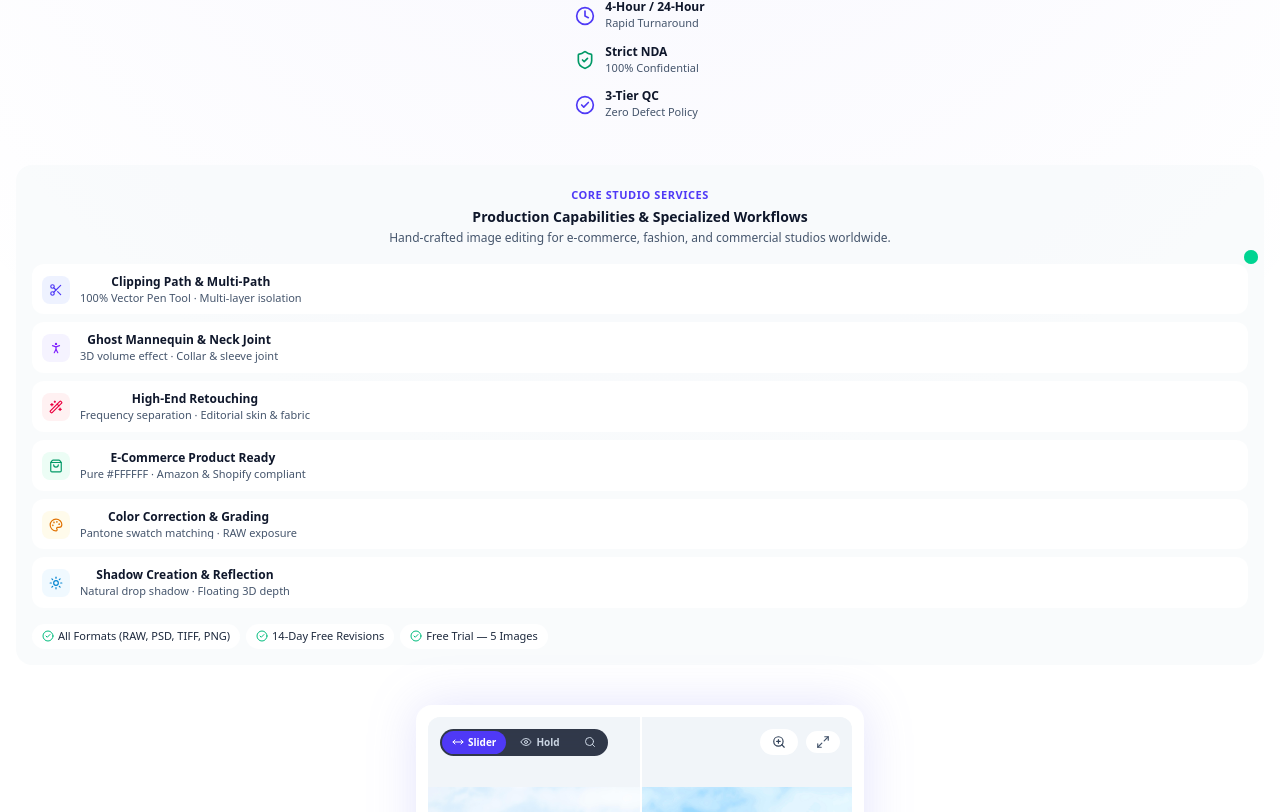
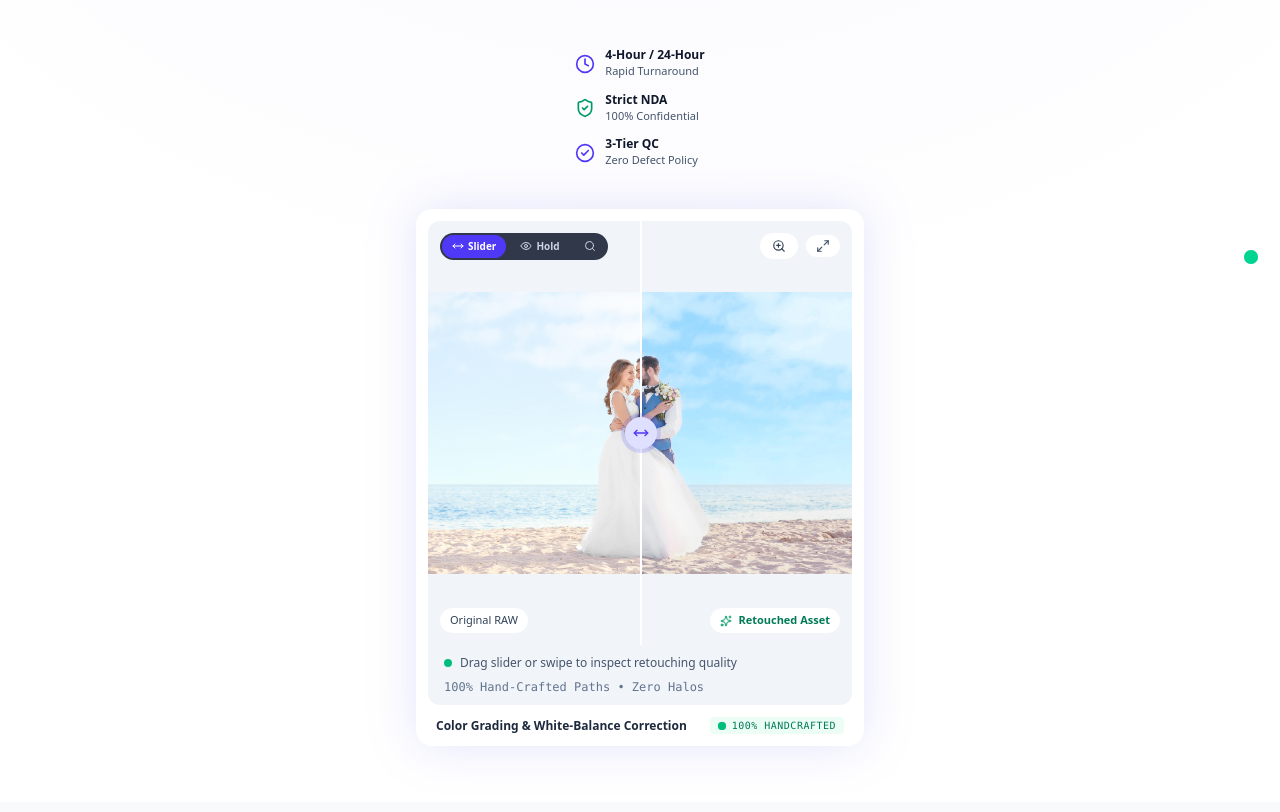
Before and after one commit to mainulislamik/foryourgoal, a Next.js app: page / in a window 1280 px wide. Shown: the part 468-1280 px from the top of the page. Built offline with nearby package versions, Linux system fonts and the light colour scheme.

Commit message:
revert(hero): restore original layout prior to font gap adjustments

```diff
--- a/src/app/page.tsx
+++ b/src/app/page.tsx
@@ -23,12 +23,6 @@ import {
   Star,
   UploadCloud,
   Layers,
-  Scissors,
-  PersonStanding,
-  Wand2,
-  ShoppingBag,
-  Palette,
-  Sun,
 } from "lucide-react";
 
 export const dynamic = "force-dynamic";
@@ -109,13 +103,13 @@ export default async function HomePage() {
         dangerouslySetInnerHTML={{ __html: JSON.stringify(homeSchemasJsonLd) }}
       />
       {/* 1. HERO SECTION */}
-      <section className="relative flex items-center justify-center pt-8 sm:pt-10 pb-8 sm:pb-10 px-4 sm:px-6 lg:px-10 xl:px-12 bg-gradient-to-b from-slate-50/80 via-white to-slate-50/40 border-b border-slate-200/80 w-full">
+      <section className="relative flex items-center justify-center pt-20 sm:pt-24 pb-14 sm:pb-16 px-4 sm:px-6 lg:px-10 xl:px-12 bg-gradient-to-b from-slate-50/80 via-white to-slate-50/40 border-b border-slate-200/80 w-full">
         <div className="absolute inset-0 bg-grid-subtle pointer-events-none" />
         <div className="absolute inset-0 bg-[radial-gradient(ellipse_80%_80%_at_50%_-20%,rgba(79,70,229,0.06),rgba(255,255,255,0))] pointer-events-none" />
 
-        <div className="w-full grid grid-cols-1 lg:grid-cols-12 gap-10 lg:gap-8 items-start relative z-10">
+        <div className="w-full grid grid-cols-1 lg:grid-cols-12 gap-10 lg:gap-8 items-center relative z-10">
           {/* Left Column: Editorial Value Proposition */}
-          <div className="lg:col-span-7 flex flex-col gap-6 lg:gap-7 text-center lg:text-left">
+          <FadeIn className="lg:col-span-7 flex flex-col gap-6 lg:gap-7 text-center lg:text-left">
             <FadeIn delay={0.05}>
               <h1 className="text-4xl sm:text-5xl lg:text-[3.5rem] xl:text-6xl font-extrabold tracking-tight text-slate-900 leading-[1.1] sm:leading-[1.12]">
                 {hero.headingPrefix}{" "}
@@ -180,116 +174,10 @@ export default async function HomePage() {
                 </div>
               </div>
             </FadeIn>
-
-            {/* Production Capabilities Block */}
-            <FadeIn delay={0.25} className="mt-auto pt-5 border-t border-slate-200/80">
-              <div className="rounded-2xl bg-slate-50/80 border border-slate-200/90 p-4 sm:p-4 shadow-xs flex flex-col gap-4">
-                <div>
-                  <span className="text-[11px] font-bold uppercase tracking-wider text-indigo-600">
-                    Core Studio Services
-                  </span>
-                  <h2 className="text-sm sm:text-base font-extrabold text-slate-900 mt-0.5 leading-snug">
-                    Production Capabilities &amp; Specialized Workflows
-                  </h2>
-                  <p className="text-xs text-slate-600 mt-0.5 leading-relaxed">
-                    Hand-crafted image editing for e-commerce, fashion, and commercial studios worldwide.
-                  </p>
-                </div>
-
-                {/* Service links grid */}
-                <div className="grid grid-cols-1 sm:grid-cols-2 gap-2">
-                  {[
-                    {
-                      icon: Scissors,
-                      label: "Clipping Path & Multi-Path",
-                      sub: "100% Vector Pen Tool · Multi-layer isolation",
-                      href: "/services/clipping-path",
-                      color: "text-indigo-600",
-                      bg: "bg-indigo-50",
-                    },
-                    {
-                      icon: PersonStanding,
-                      label: "Ghost Mannequin & Neck Joint",
-                      sub: "3D volume effect · Collar & sleeve joint",
-                      href: "/services/ghost-mannequin",
-                      color: "text-violet-600",
-                      bg: "bg-violet-50",
-                    },
-                    {
-                      icon: Wand2,
-                      label: "High-End Retouching",
-                      sub: "Frequency separation · Editorial skin & fabric",
-                      href: "/services/photo-retouching",
-                      color: "text-rose-600",
-                      bg: "bg-rose-50",
-                    },
-                    {
-                      icon: ShoppingBag,
-                      label: "E-Commerce Product Ready",
-                      sub: "Pure #FFFFFF · Amazon & Shopify compliant",
-                      href: "/services/ecommerce-photo-editing",
-                      color: "text-emerald-600",
-                      bg: "bg-emerald-50",
-                    },
-                    {
-                      icon: Palette,
-                      label: "Color Correction & Grading",
-                      sub: "Pantone swatch matching · RAW exposure",
-                      href: "/services/color-correction",
-                      color: "text-amber-600",
-                      bg: "bg-amber-50",
-                    },
-                    {
-                      icon: Sun,
-                      label: "Shadow Creation & Reflection",
-                      sub: "Natural drop shadow · Floating 3D depth",
-                      href: "/services/shadow-creation",
-                      color: "text-sky-600",
-                      bg: "bg-sky-50",
-                    },
-                  ].map(({ icon: Icon, label, sub, href, color, bg }) => (
-                    <Link
-                      key={href}
-                      href={href}
-                      className="group bg-white border border-slate-200/90 hover:border-indigo-500 hover:shadow-sm transition-all rounded-xl p-2.5 flex items-start gap-2.5"
-                    >
-                      <span className={`shrink-0 mt-0.5 w-7 h-7 rounded-lg flex items-center justify-center ${bg}`}>
-                        <Icon className={`w-3.5 h-3.5 ${color}`} />
-                      </span>
-                      <span className="min-w-0">
-                        <span className="block text-xs font-bold text-slate-900 group-hover:text-indigo-600 transition-colors leading-tight">
-                          {label}
-                        </span>
-                        <span className="block text-[11px] text-slate-600 leading-tight mt-0.5 truncate">
-                          {sub}
-                        </span>
-                      </span>
-                    </Link>
-                  ))}
-                </div>
-
-                {/* Assurance micro-badges */}
-                <div className="flex flex-wrap gap-1.5">
-                  {[
-                    "All Formats (RAW, PSD, TIFF, PNG)",
-                    "14-Day Free Revisions",
-                    "Free Trial — 5 Images",
-                  ].map((badge) => (
-                    <span
-                      key={badge}
-                      className="inline-flex items-center gap-1 bg-white border border-slate-200/90 text-slate-800 font-medium text-[11px] px-2.5 py-1 rounded-full"
-                    >
-                      <CheckCircle2 className="w-3 h-3 text-emerald-500 shrink-0" />
-                      {badge}
-                    </span>
-                  ))}
-                </div>
-              </div>
-            </FadeIn>
-          </div>
+          </FadeIn>
 
           {/* Right Column: Interactive Before/After Visual Proof */}
-          <div className="lg:col-span-5 flex flex-col items-center">
+          <FadeIn direction="left" delay={0.2} className="lg:col-span-5 flex flex-col items-center">
             <div className="animate-float-slow w-full max-w-md lg:max-w-none rounded-2xl bg-white p-3 border border-slate-200/90 shadow-2xl shadow-indigo-200/40 [filter:drop-shadow(0_0_24px_rgba(99,102,241,0.18))]">
               <BeforeAfterSlider
                 beforeImage={hero.featuredBeforeImage || "/images/services/color-correction-before.jpg"}
@@ -310,7 +198,7 @@ export default async function HomePage() {
                 </PulseBadge>
               </div>
             </div>
-          </div>
+          </FadeIn>
         </div>
       </section>
 
--- a/src/components/ui/MotionWrappers.tsx
+++ b/src/components/ui/MotionWrappers.tsx
@@ -33,7 +33,7 @@ export function FadeIn({
       className={className}
       initial={initial}
       whileInView={{ opacity: 1, x: 0, y: 0 }}
-      viewport={{ once: true, margin: "0px" }}
+      viewport={{ once: true, margin: "-50px" }}
       transition={{ duration, delay, ease }}
     >
       {children}
@@ -57,7 +57,7 @@ export function StaggerContainer({
       className={className}
       initial="hidden"
       whileInView="visible"
-      viewport={{ once: true, margin: "0px" }}
+      viewport={{ once: true, margin: "-50px" }}
       variants={{
         hidden: {},
         visible: { transition: { staggerChildren: staggerDelay } },
```
